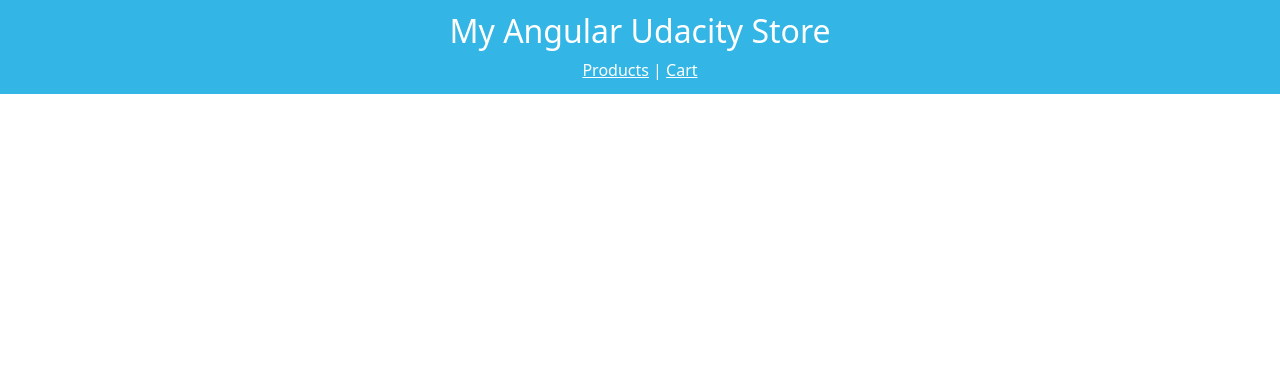
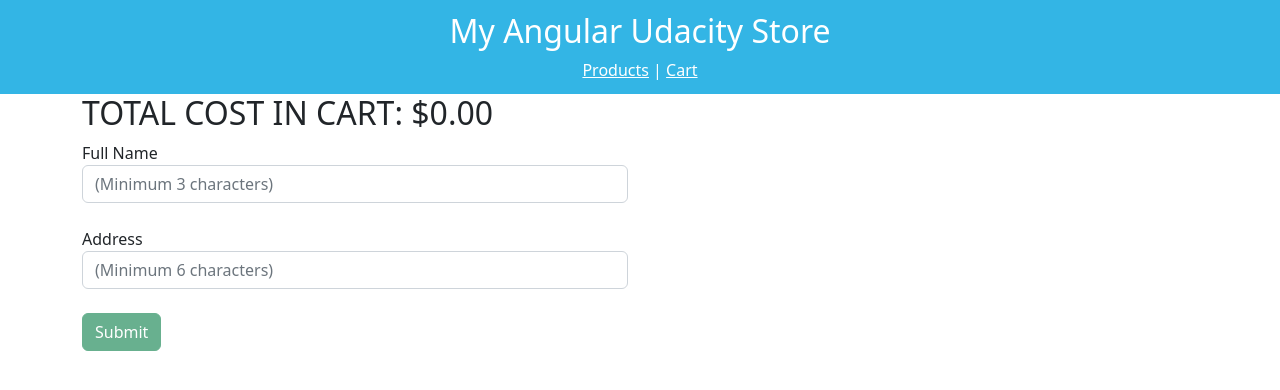
Before and after one commit to prashanth726/udacity-SCB-Projects, an Angular app in the folder my-store-udacity-project/: page /cart in a window 1280 px wide. Before the commit this address led to /. Shown: the top 390 px of the page. Built offline with nearby package versions, Linux system fonts and the light colour scheme.

Commit message:
Finished the remaining modules

```diff
--- a/my-store-udacity-project/src/app/app-routing.module.ts
+++ b/my-store-udacity-project/src/app/app-routing.module.ts
@@ -2,8 +2,10 @@
 import { RouterModule, Routes } from '@angular/router';
 import { ProductListComponent } from './components/product-list/product-list.component';
 import { ProductItemDetailComponent } from './components/product-item-detail/product-item-detail.component';
+import { CartComponent } from './components/cart/cart.component';
+import { ConfirmationComponent } from './components/confirmation/confirmation.component';
 
-const routes: Routes = [{ path : '', component: ProductListComponent},{ path:'products/:id', component: ProductItemDetailComponent }];
+const routes: Routes = [{ path : '', component: ProductListComponent},{ path:'products/:id', component: ProductItemDetailComponent },{ path:'cart', component: CartComponent }, { path:'confirmation', component: ConfirmationComponent }];
 
 @NgModule({
   imports: [RouterModule.forRoot(routes)],
--- a/my-store-udacity-project/src/app/components/cart/cart.component.html
+++ b/my-store-udacity-project/src/app/components/cart/cart.component.html
@@ -1 +1,27 @@
-<p>cart works!</p>
+<div class="container">
+	<div class="row">
+			<div class="col-6" *ngFor="let product of products">
+				<div class="col-4 product-container text-center">
+					<a routerLink='/products/{{product.id}}'>
+						<img src={{product.url}} alt="" class="product-image">
+						<h3 class="">{{product.name}}</h3>
+					</a>
+						<p class="">{{product.price | currency}}</p>
+				</div>
+			</div>
+			<h2>TOTAL COST IN CART: {{totalPrice | currency}}</h2>
+			<div class="col-6 other-cart-container float-right">
+				<form #form="ngForm" (ngSubmit)="submitForm()" action="">
+					<div class="form-group">
+						<label for="Full name">Full Name</label><br>
+						<input type="text" class="form-control" name="Full name" required minlength="3" placeholder="(Minimum 3 characters)" [(ngModel)] = "fullname"><br>
+					</div>
+					<div class="form-group">
+						<label for="Address">Address</label><br>
+						<input type="text" class="form-control" name="Address" required minlength="6" placeholder="(Minimum 6 characters)" [(ngModel)] = "address"><br>
+					</div>
+					<input type="submit" [disabled]="form.invalid" value="Submit" class="btn btn-success">
+				</form>
+			</div>
+		</div>
+</div>
--- a/my-store-udacity-project/src/app/components/cart/cart.component.ts
+++ b/my-store-udacity-project/src/app/components/cart/cart.component.ts
@@ -1,4 +1,7 @@
 import { Component, OnInit } from '@angular/core';
+import { LocalService } from '../../services/local.service';
+import { Product } from '../../models/Product';
+import { ActivatedRoute, Router } from '@angular/router';
 
 @Component({
   selector: 'app-cart',
@@ -7,9 +10,30 @@
 })
 export class CartComponent implements OnInit {
 
-  constructor() { }
+  products: Product[] = [];
+  fullname: string = '';
+  address: string = '';
+  creditcard: string = '';
+  totalPrice: number =0;
+  constructor(private localService: LocalService, private route: ActivatedRoute, private router: Router) { }
 
   ngOnInit(): void {
+    const data = this.localService.getAllData()
+    for (const key of Object.keys(data)) {
+      this.products.push(JSON.parse(data[key]));
+  }
+  this.totalPrice = 0;
+  this.products.forEach( (item, index) =>
+  {
+    this.totalPrice += (item.price * item.qty);
+  });
   }
 
+  submitForm(): void
+  {
+    this.localService.clearData()
+    this.router.navigate(['/confirmation']);
+  }
+
+
 }
--- a/my-store-udacity-project/src/app/components/confirmation/confirmation.component.html
+++ b/my-store-udacity-project/src/app/components/confirmation/confirmation.component.html
@@ -1 +1 @@
-<p>confirmation works!</p>
+<p>PRODUCT ORDER PLACED SUCESSFULLY</p>
--- a/my-store-udacity-project/src/app/components/product-item-detail/product-item-detail.component.ts
+++ b/my-store-udacity-project/src/app/components/product-item-detail/product-item-detail.component.ts
@@ -19,7 +19,8 @@
       name: '',
       description: '',
       price: 0,
-      url: ''
+      url: '',
+      qty:0
     }
    }
 
--- a/my-store-udacity-project/src/app/components/product-item/product-item.component.html
+++ b/my-store-udacity-project/src/app/components/product-item/product-item.component.html
@@ -7,6 +7,6 @@
 		<p class="">{{product.price | currency}}</p>
 		<form #form="ngForm" action="">
 			<input [(ngModel)]="qty" class="select-input" required type="number" min="1" max="10" value="1" name="Product Amount"><br>
-			<input type="submit" class="btn btn-success" [disabled]="form.invalid" value="Add to cart">
+			<input type="submit" class="btn btn-success" [disabled]="form.invalid" value="Add to cart" (click)="addProductsToCart(product, qty)">
 		</form>
 </div>
--- a/my-store-udacity-project/src/app/components/product-item/product-item.component.ts
+++ b/my-store-udacity-project/src/app/components/product-item/product-item.component.ts
@@ -1,5 +1,6 @@
 import { Component, OnInit, Input } from '@angular/core';
 import { Product } from '../../models/Product';
+import { ProductService } from '../../services/product.service';
 
 @Component({
   selector: 'app-product-item',
@@ -10,17 +11,32 @@
 
   @Input() product: Product;
   qty:number =1;
-  constructor() {
+  constructor(private productService: ProductService) {
     this.product = {
     id: 0,
     name: '',
     description: '',
     price: 0,
     url: '',
+    qty:0
   }
  }
 
   ngOnInit(): void {
   }
 
+  addProductsToCart(p: Product, num: number): void
+  {
+    if(num > 0)
+    {
+      this.productService.addToCart(p, this.qty);
+      window.alert(`${num} ${p.name} 's added to cart sucessfully, please click on cart to proceed`);
+      this.qty = 1;
+    }
+    else
+    {
+      window.alert(`can not  order items`);
+    }
+  }
+
 }
--- a/my-store-udacity-project/src/app/models/Product.ts
+++ b/my-store-udacity-project/src/app/models/Product.ts
@@ -4,4 +4,5 @@
     price: number;
     url: string;
     description: string;
+    qty: number
   };
--- /dev/null
+++ b/my-store-udacity-project/src/app/services/local.service.ts
@@ -0,0 +1,29 @@
+import { Injectable } from '@angular/core';
+
+@Injectable({
+  providedIn: 'root'
+})
+export class LocalService {
+
+  constructor() { }
+
+  public saveData(key: any, value: any) {
+    localStorage.setItem(key, value);
+  }
+
+  public getData(key: any) {
+    return localStorage.getItem(key)
+  }
+
+  public getAllData() {
+    return localStorage
+  }
+
+  public removeData(key: any) {
+    localStorage.removeItem(key);
+  }
+
+  public clearData() {
+    localStorage.clear();
+  }
+}
--- a/my-store-udacity-project/src/app/services/product.service.ts
+++ b/my-store-udacity-project/src/app/services/product.service.ts
@@ -2,16 +2,29 @@
 import { Product } from '../models/Product';
 import { Observable } from 'rxjs';
 import { HttpClient } from "@angular/common/http";
+import { LocalService } from '../services/local.service';
 
 @Injectable({
   providedIn: 'root'
 })
 export class ProductService {
 
-  constructor(private httpClient: HttpClient) {
+  constructor(private httpClient: HttpClient, private localStore: LocalService) {
 
 
   }
+
+  addToCart(p: Product, qty: number): void
+
+  {
+    console.log("Product: ", p);
+    this.localStore.saveData(p.id, JSON.stringify({...p,qty:qty}) );
+  }
+
+  // getProductsFromCart(): void
+  // {
+  //   return this.localStore.getAllData;
+  // }
 
   getProducts(): Observable<Product[]>
   {
```
Also changed, not shown: 1 other file (tests, documents, lock files or other folders).
